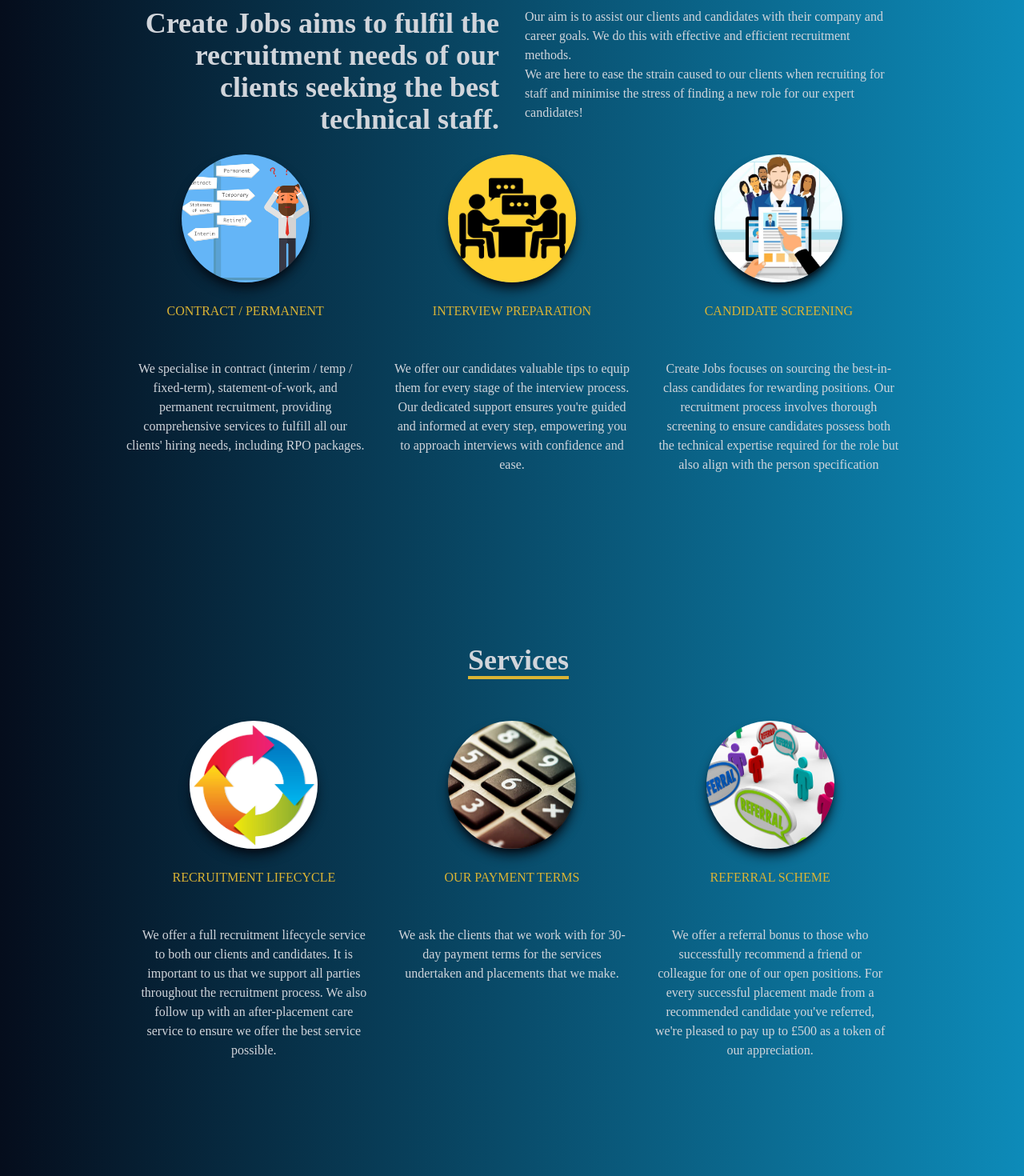
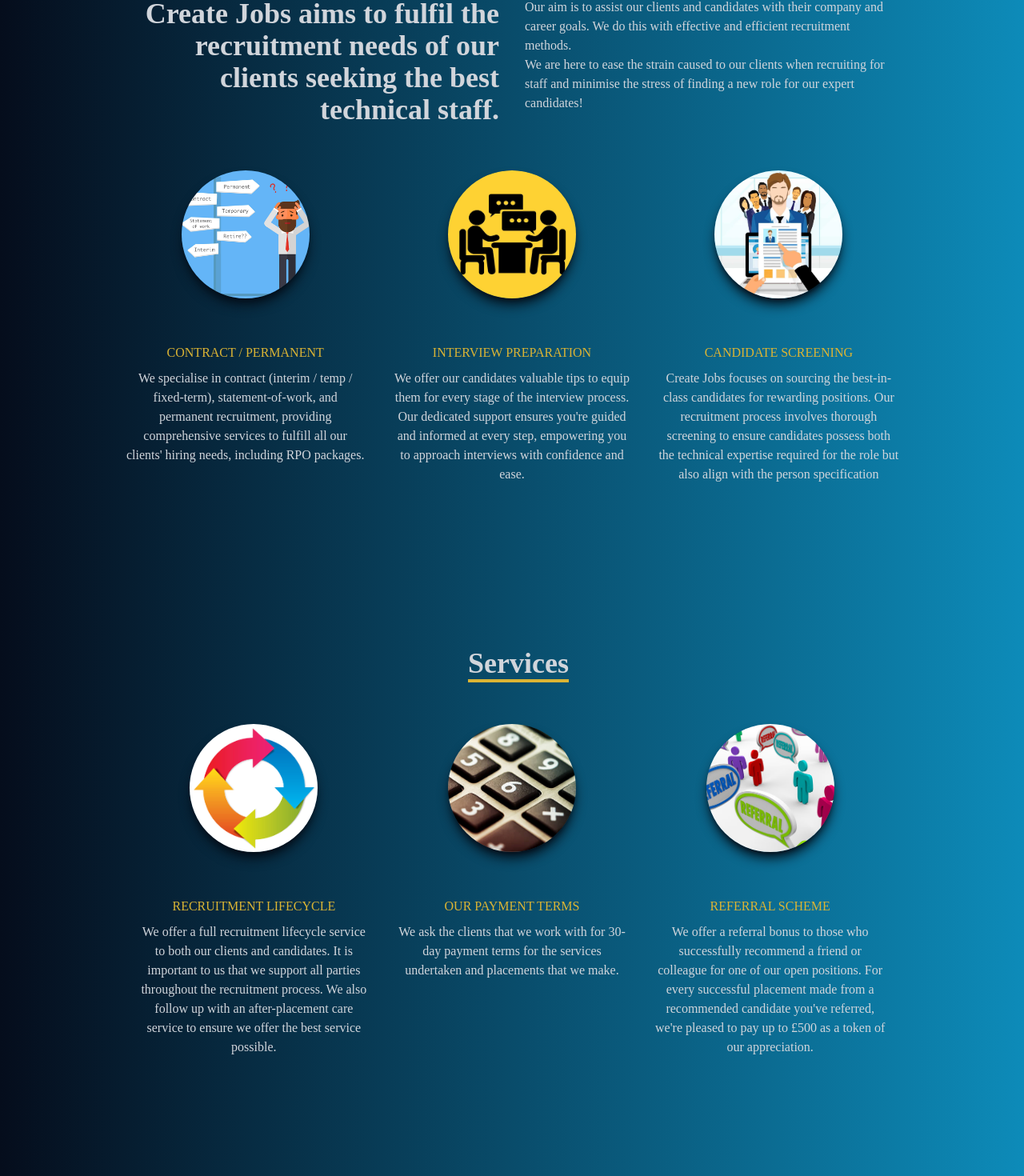
Before and after one commit to riz1ash786/create-jobs, a React (Create React App) app: page / in a window 1280 px wide. Shown: the part 1567-3037 px from the top of the page at 80% size. Built offline with nearby package versions, Linux system fonts and the light colour scheme.

Commit message:
padding adjustment

```diff
--- a/src/components/Aim.jsx
+++ b/src/components/Aim.jsx
@@ -23,30 +23,27 @@
               <p>Our aim is to assist our clients and candidates with their company and career goals. We do this with effective and efficient recruitment methods. <br /> We are here to ease the strain caused to our clients when recruiting for staff and minimise the stress of finding a new role for our expert candidates!</p>
             </div>
           </div>
-          <div className='max-w-[1000px] w-full grid sm:grid-cols-3 gap-8 px-4'>
+          <div className='pt-8 max-w-[1000px] w-full grid sm:grid-cols-3 gap-8 px-4'>
            <div>
             <div
             style={{ backgroundImage: `url(${career})` }}
             className='shadow-lg shadow-[#040c16] mx-auto profile-div mt-6 mb-6 hover:scale-110 duration-500'>
             </div>
-            <p className='text-center text-[#dbb434]'>CONTRACT / PERMANENT</p> <br />
-                <br /> <p className='text-center'>We specialise in contract (interim / temp / fixed-term), statement-of-work, and permanent recruitment, providing comprehensive services to fulfill all our clients' hiring needs, including RPO packages.</p>
+            <p className='pt-8 text-center text-[#dbb434]'>CONTRACT / PERMANENT</p> <p className=' pt-2 text-center'>We specialise in contract (interim / temp / fixed-term), statement-of-work, and permanent recruitment, providing comprehensive services to fulfill all our clients' hiring needs, including RPO packages.</p>
             </div>
             <div>
               <div
             style={{ backgroundImage: `url(${interview})` }}
             className='shadow-lg shadow-[#040c16] mx-auto profile-div mt-6 mb-6 hover:scale-110 duration-500'>
             </div>
-            <p className='text-center text-[#dbb434]'>INTERVIEW PREPARATION</p> <br />
-                <br /><p className='text-center'>We offer our candidates valuable tips to equip them for every stage of the interview process. Our dedicated support ensures you're guided and informed at every step, empowering you to approach interviews with confidence and ease.</p>
+            <p className='pt-8 text-center text-[#dbb434]'>INTERVIEW PREPARATION</p><p className='pt-2 text-center'>We offer our candidates valuable tips to equip them for every stage of the interview process. Our dedicated support ensures you're guided and informed at every step, empowering you to approach interviews with confidence and ease.</p>
             </div>
             <div>
             <div
             style={{ backgroundImage: `url(${screening})` }}
             className='shadow-lg shadow-[#040c16] mx-auto profile-div mt-6 mb-6 hover:scale-110 duration-500'>
             </div>
-            <p className='text-center text-[#dbb434]'>CANDIDATE SCREENING</p> <br />
-                <br /><p className='text-center'>Create Jobs focuses on sourcing the best-in-class candidates for rewarding positions. Our recruitment process involves thorough screening to ensure candidates possess both the technical expertise required for the role but also align with the person specification</p>
+            <p className='pt-8 text-center text-[#dbb434]'>CANDIDATE SCREENING</p><p className='pt-2 text-center'>Create Jobs focuses on sourcing the best-in-class candidates for rewarding positions. Our recruitment process involves thorough screening to ensure candidates possess both the technical expertise required for the role but also align with the person specification</p>
             </div>
           </div>
       </div>
--- a/src/components/Contact.jsx
+++ b/src/components/Contact.jsx
@@ -14,14 +14,14 @@
               <p>Rizwan Ashraf</p>
               <p>Email: <a className='hover:text-[#dbb434]' href='mailto:rizwan@createjobs.co.uk'>rizwan@createjobs.co.uk</a></p>
               <p>Mobile: +44 7976 257860</p>
-              <p><a className='pt-4 flex justify-center items-center text-gray-300 hover:text-[#dbb434]'
+              <p><a className='pt-2 flex justify-center items-center text-gray-300 hover:text-[#dbb434]'
               href='https://www.linkedin.com/in/riz1ash786/'><FaLinkedin size={30} /></a></p>
             </div>
             <div className='sm:text-center items-center'>
               <p>Business Enquiries</p>
               <p>Email: <a className='hover:text-[#dbb434]' href='mailto:hello@createjobs.co.uk'>hello@createjobs.co.uk</a></p>
               <p>Whatsapp: +44 7976 257860</p>
-              <p><a className='pt-4 flex justify-center items-center text-gray-300 hover:text-[#dbb434]'
+              <p><a className='pt-2 flex justify-center items-center text-gray-300 hover:text-[#dbb434]'
               href='https://www.linkedin.com/company/create-jobs-recruitment/'><FaLinkedin size={30} /></a></p>
             </div>
           </div>
--- a/src/components/Services.jsx
+++ b/src/components/Services.jsx
@@ -17,30 +17,26 @@
           </div>
 
           <div className='max-w-[1000px] w-full grid sm:grid-cols-3 gap-8 px-4'>
-
             <div>
               <div
             style={{ backgroundImage: `url(${lifecycle})` }}
             className='shadow-lg shadow-[#040c16] mx-auto profile-div mt-6 mb-6 hover:scale-110 duration-500'>
             </div>
-            <p className='text-center text-[#dbb434]'>RECRUITMENT LIFECYCLE</p> <br />
-                <br /><p className='text-center'>We offer a full recruitment lifecycle service to both our clients and candidates. It is important to us that we support all parties throughout the recruitment process. We also follow up with an after-placement care service to ensure we offer the best service possible.</p>
+            <p className='pt-8 text-center text-[#dbb434]'>RECRUITMENT LIFECYCLE</p><p className='pt-2 text-center'>We offer a full recruitment lifecycle service to both our clients and candidates. It is important to us that we support all parties throughout the recruitment process. We also follow up with an after-placement care service to ensure we offer the best service possible.</p>
             </div>
             <div>
             <div
             style={{ backgroundImage: `url(${calculator})` }}
             className='shadow-lg shadow-[#040c16] mx-auto profile-div mt-6 mb-6 hover:scale-110 duration-500'>
             </div>
-            <p className='text-center text-[#dbb434]'>OUR PAYMENT TERMS</p> <br />
-                <br /><p className='text-center'>We ask the clients that we work with for 30-day payment terms for the services undertaken and placements that we make.</p>
+            <p className='pt-8 text-center text-[#dbb434]'>OUR PAYMENT TERMS</p><p className='pt-2 text-center'>We ask the clients that we work with for 30-day payment terms for the services undertaken and placements that we make.</p>
             </div>
             <div>
             <div
             style={{ backgroundImage: `url(${referral})` }}
             className='shadow-lg shadow-[#040c16] mx-auto profile-div mt-6 mb-6 hover:scale-110 duration-500'>
             </div>
-            <p className='text-center text-[#dbb434]'>REFERRAL SCHEME</p> <br />
-                <br /> <p className='text-center'>We offer a referral bonus to those who successfully recommend a friend or colleague for one of our open positions. For every successful placement made from a recommended candidate you've referred, we're pleased to pay up to £500 as a token of our appreciation.</p>
+            <p className='pt-8 text-center text-[#dbb434]'>REFERRAL SCHEME</p> <p className='pt-2 text-center'>We offer a referral bonus to those who successfully recommend a friend or colleague for one of our open positions. For every successful placement made from a recommended candidate you've referred, we're pleased to pay up to £500 as a token of our appreciation.</p>
             </div>
           </div>
       </div>
```
